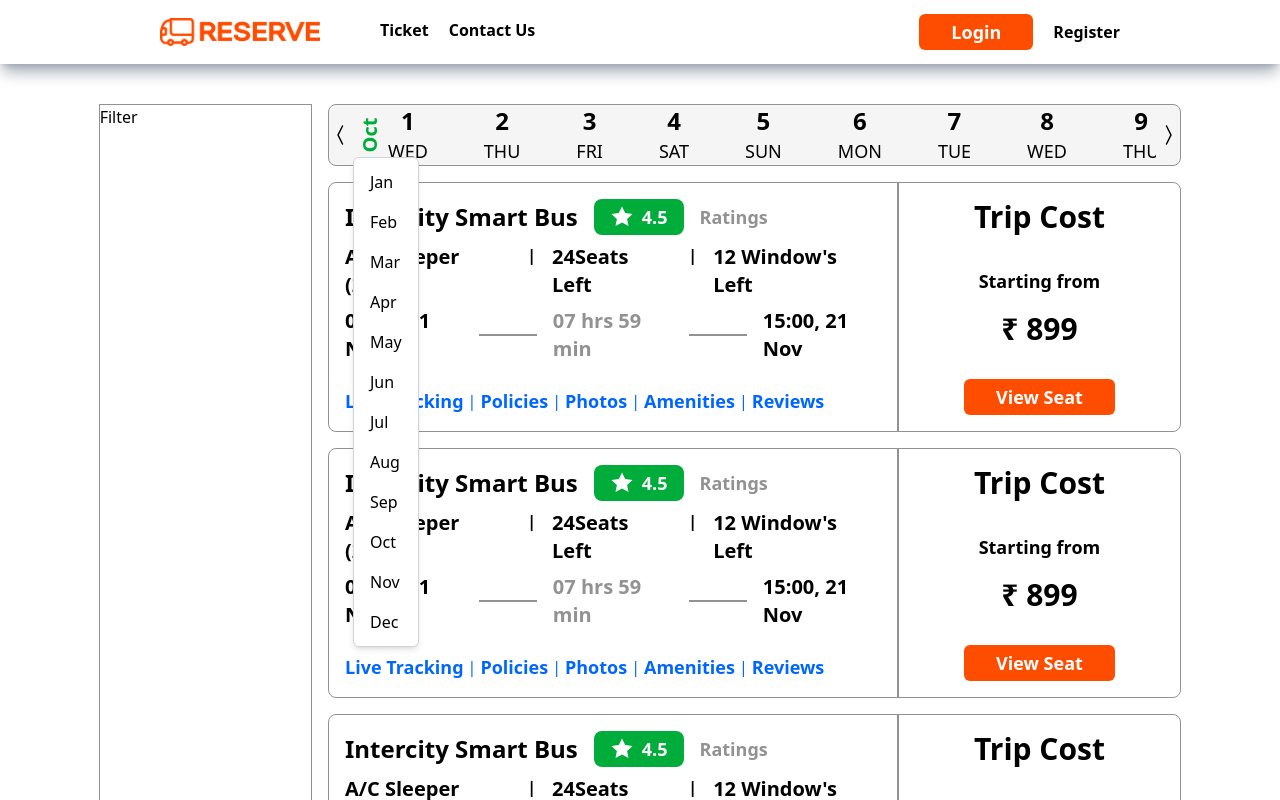
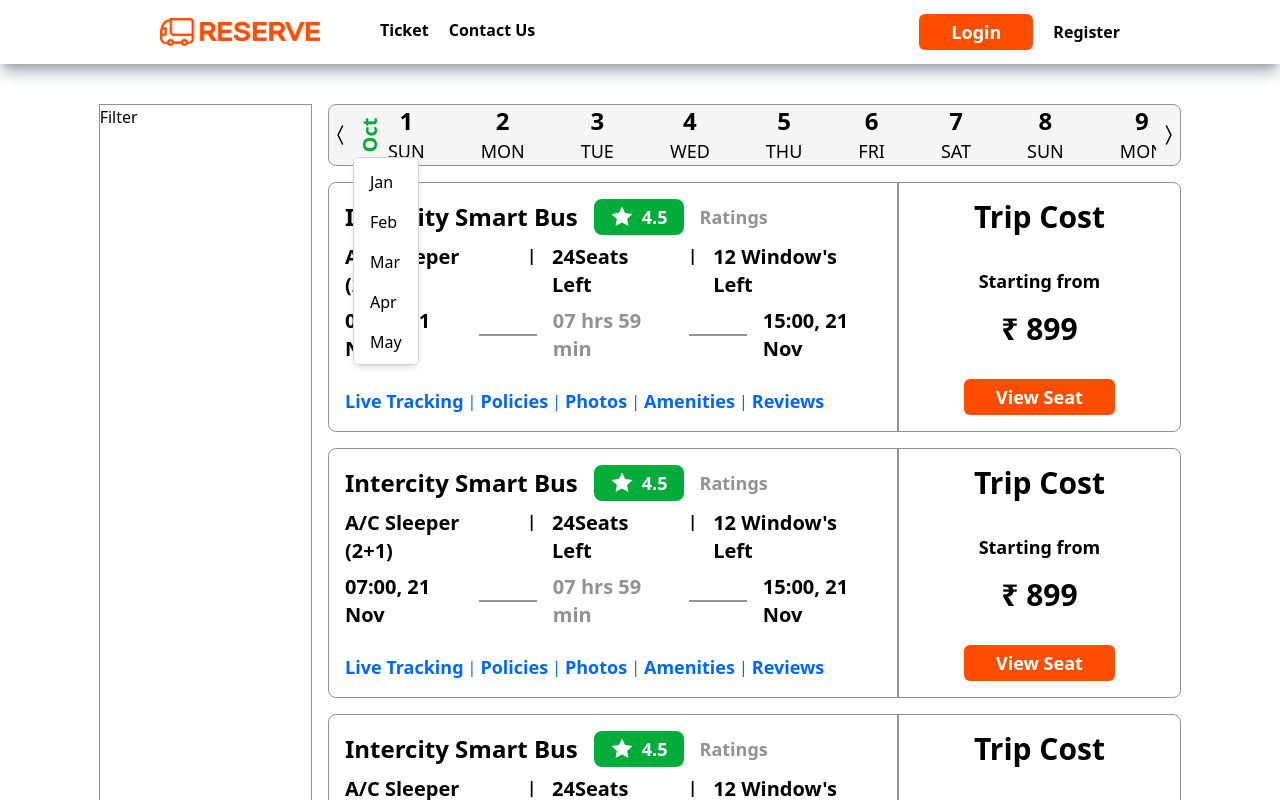
Before and after one commit to Patil-Shrikrishna/Bus-Reserve, a React (Vite) app in the folder Bus-Reserve-FE/: page / in a window 1280 px wide. Both pictures are taken after a click on the button "Oct". Shown: the top 800 px of the page. Built offline with nearby package versions, Linux system fonts and the light colour scheme.

Commit message:
[feat]: Fix DateSelector component[WIP]

```diff
--- a/Bus-Reserve-FE/src/components/DateComponent.jsx
+++ /dev/null
@@ -1,47 +0,0 @@
-import React from "react";
-import Heading from "./Heading";
-import moment from "moment";
-
-const DateComponent = () => {
-  const dates = [];
-
-  const year = 2023;
-  const month = 10;
-
-  const daysInMonth = moment(`${year}-${month + 1}`, "YYYY-MM").daysInMonth();
-
-  for (let day = 1; day <= daysInMonth; day++) {
-    const date = moment(`${year}-${month + 1}-${day}`, "YYYY-MM-DD");
-    dates.push(day);
-  }
-
-  const calender = dates.map((date, index) => (
-    <button
-      key={index}
-      value={moment(`${year}-${month + 1}-${date}`, "YYYY-MM-DD")}
-      className=" flex flex-col items-center justify-center"
-    >
-      <Heading
-        heading={JSON.stringify(date)}
-        className="text-sm md:text-md xl:text-2xl font-bold"
-      />
-      <Heading
-        heading={moment(`${year}-${month + 1}-${date}`).format("ddd")}
-        className="text-sm md:text-md xl:text-lg font-medium uppercase"
-      />
-    </button>
-  ));
-
-  return (
-    <div className="flex w-full items-center">
-      <div
-        id="calendar"
-        className="flex gap-4 md:gap-8 lg:gap-12 xl:gap-14 w-full"
-      >
-        {calender}
-      </div>
-    </div>
-  );
-};
-
-export default DateComponent;
--- /dev/null
+++ b/Bus-Reserve-FE/src/components/DateSelector.jsx
@@ -0,0 +1,138 @@
+import React from "react";
+import moment from "moment";
+import { BsChevronCompactLeft } from "react-icons/bs";
+import { BsChevronCompactRight } from "react-icons/bs";
+import Heading from "./Heading";
+
+const DateSelector = () => {
+  const [currentMonth, setCurrentMonth] = React.useState(moment().month());
+  const [isOpen, setIsOpen] = React.useState(false);
+
+  const currentYear = moment().year();
+  const daysInMonth = moment(
+    `${currentYear}-${currentMonth + 1}`,
+    "YYYY-MM"
+  ).daysInMonth();
+  const dates = [];
+
+  for (let day = 1; day <= daysInMonth; day++) {
+    // const date = moment(`${year}-${currentMonth + 1}-${day}`, "YYYY-MM-DD");
+    dates.push(day);
+  }
+
+  const calender = dates.map((date, index) => (
+    <button
+      key={index}
+      value={moment(`${currentYear}-${currentMonth + 1}-${date}`, "YYYY-MM-DD")}
+      className=" flex flex-col items-center justify-center"
+    >
+      <Heading
+        heading={JSON.stringify(date)}
+        className="text-sm md:text-md xl:text-2xl font-bold"
+      />
+      <Heading
+        heading={moment(`${currentYear}-${currentMonth + 1}-${date}`).format(
+          "ddd"
+        )}
+        className="text-sm md:text-md xl:text-lg font-medium uppercase"
+      />
+    </button>
+  ));
+
+  const monthsArray = [
+    "Jan",
+    "Feb",
+    "Mar",
+    "Apr",
+    "May",
+    "Jun",
+    "Jul",
+    "Aug",
+    "Sep",
+    "Oct",
+    "Nov",
+    "Dec",
+  ];
+
+  const handleToggle = () => {
+    setIsOpen(!isOpen);
+  };
+
+  const handleClick = (item, index) => {
+    setCurrentMonth(index);
+    setIsOpen(!isOpen);
+  };
+  const list = monthsArray.map((item, index) => {
+    return (
+      <div
+        key={item}
+        onClick={() => handleClick(item, index)}
+        className="option px-4 py-2 hover:bg-gray-100 cursor-pointer "
+      >
+        {item}
+      </div>
+    );
+  });
+
+  React.useEffect(() => {
+    const calendar = document.getElementById("calendar");
+    const scrollLeft = document.getElementById("scrollLeft");
+    const scrollRight = document.getElementById("scrollRight");
+
+    if (calendar && scrollLeft && scrollRight) {
+      scrollLeft.addEventListener("click", function () {
+        calendar.scrollLeft -= 350; // Adjust the value to control the scroll distance
+      });
+
+      scrollRight.addEventListener("click", function () {
+        calendar.scrollLeft += 350; // Adjust the value to control the scroll distance
+      });
+    }
+  }, []);
+  return (
+    <div className="flex w-full items-center border border-custom-darkgray bg-custom-lightgray rounded-lg ">
+      <button className="" id="scrollLeft">
+        <BsChevronCompactLeft size={24} />
+      </button>
+      {/* <MonthSelector /> */}
+      <div className="relative inline-block text-left">
+        <div>
+          <button
+            type="button"
+            id="custom-select"
+            onClick={handleToggle}
+            className="-rotate-90 text-custom-green text-xl font-bold w-fit h-fit"
+          >
+            {monthsArray[currentMonth]}
+          </button>
+        </div>
+        <div
+          id="select-items"
+          className={`absolute z-10 mt-2 py-1 w-fit h-52 overflow-scroll no-scrollbar bg-white border border-gray-300 rounded-md shadow-md ${
+            isOpen ? "" : "hidden"
+          } `}
+        >
+          {list}
+        </div>
+      </div>
+      <div
+        id="calendar"
+        className="overflow-scroll no-scrollbar flex w-full items-start justify-start"
+      >
+        <div className="flex w-full items-center">
+          <div
+            id="calendar"
+            className="flex gap-4 md:gap-8 lg:gap-12 xl:gap-14 w-full"
+          >
+            {calender}
+          </div>
+        </div>
+      </div>
+      <button className="" id="scrollRight">
+        <BsChevronCompactRight size={24} />
+      </button>
+    </div>
+  );
+};
+
+export default DateSelector;
--- a/Bus-Reserve-FE/src/components/MonthSelector.jsx
+++ /dev/null
@@ -1,67 +0,0 @@
-import moment from "moment";
-import React from "react";
-
-const MonthSelector = () => {
-  const monthsArray = [
-    "Jan",
-    "Feb",
-    "Mar",
-    "Apr",
-    "May",
-    "Jun",
-    "Jul",
-    "Aug",
-    "Sep",
-    "Oct",
-    "Nov",
-    "Dec",
-  ];
-
-  const [currentMonth, setCurrentMonth] = React.useState(moment().month());
-  const [isOpen, setIsOpen] = React.useState(false);
-
-  const handleToggle = () => {
-    setIsOpen(!isOpen);
-  };
-
-  const handleClick = (item, index) => {
-    setCurrentMonth(index);
-    setIsOpen(!isOpen);
-  };
-  const list = monthsArray.map((item, index) => {
-    return (
-      <div
-        key={item}
-        onClick={() => handleClick(item, index)}
-        className="option px-4 py-2 hover:bg-gray-100 cursor-pointer "
-      >
-        {item}
-      </div>
-    );
-  });
-
-  return (
-    <div className="relative inline-block text-left">
-      <div>
-        <button
-          type="button"
-          id="custom-select"
-          onClick={handleToggle}
-          className="-rotate-90 text-custom-green text-xl font-bold w-fit h-fit"
-        >
-          {monthsArray[currentMonth]}
-        </button>
-      </div>
-      <div
-        id="select-items"
-        className={`absolute z-10 mt-2 py-1 w-fit bg-white border border-gray-300 rounded-md shadow-md ${
-          isOpen ? "" : "hidden"
-        } `}
-      >
-        {list}
-      </div>
-    </div>
-  );
-};
-
-export default MonthSelector;
--- a/Bus-Reserve-FE/src/pages/AvailableBus.jsx
+++ b/Bus-Reserve-FE/src/pages/AvailableBus.jsx
@@ -2,28 +2,9 @@ import React from "react";
 import Navbar from "../components/Navbar";
 import Footer from "../components/Footer";
 import BusDetailCard from "../components/BusDetailCard";
-import DateComponent from "../components/DateComponent";
-import { BsChevronCompactLeft } from "react-icons/bs";
-import { BsChevronCompactRight } from "react-icons/bs";
-import MonthSelector from "../components/MonthSelector";
+import DateSelector from "../components/DateSelector";
 
 const AvailableBus = () => {
-  React.useEffect(() => {
-    const calendar = document.getElementById("calendar");
-    const scrollLeft = document.getElementById("scrollLeft");
-    const scrollRight = document.getElementById("scrollRight");
-
-    if (calendar && scrollLeft && scrollRight) {
-      scrollLeft.addEventListener("click", function () {
-        calendar.scrollLeft -= 350; // Adjust the value to control the scroll distance
-      });
-
-      scrollRight.addEventListener("click", function () {
-        calendar.scrollLeft += 350; // Adjust the value to control the scroll distance
-      });
-    }
-  }, []);
-
   return (
     <div>
       {/* Section 1: Navbar */}
@@ -37,21 +18,8 @@ const AvailableBus = () => {
         {/* Section 2.2 : Available bus details */}
         <div className="flex flex-col w-5/6 md:w-4/6 xxl:w-4/6 gap-4 items-center">
           {/* Section 2.2.1 : Date */}
-          <div className="flex w-full items-center border border-custom-darkgray bg-custom-lightgray rounded-lg ">
-            <button className="" id="scrollLeft">
-              <BsChevronCompactLeft size={24} />
-            </button>
-            <MonthSelector />
-            <div
-              id="calendar"
-              className="overflow-scroll no-scrollbar flex w-full items-start justify-start"
-            >
-              <DateComponent />
-            </div>
-            <button className="" id="scrollRight">
-              <BsChevronCompactRight size={24} />
-            </button>
-          </div>
+          <DateSelector />
+
           {/* Section 2.2.2 : Bus cards */}
           <div className="flex w-full flex-col overflow-scroll no-scrollbar h-screen gap-4">
             {[1, 2, 3, 4, 5, 6, 7, 8, 9, 10].map((item) => {
```
